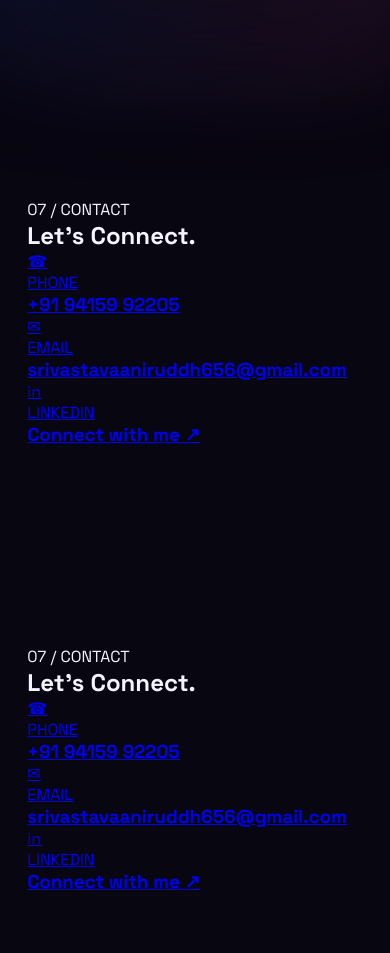
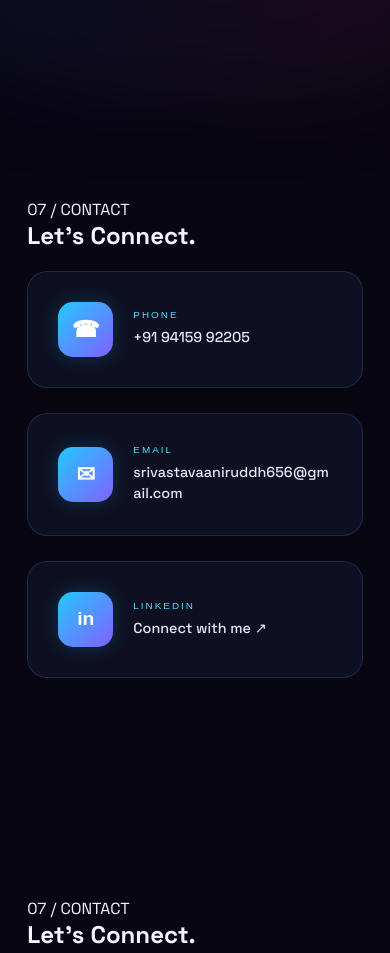
Before and after one commit to aniruddh45/portfolio, a plain HTML site: page index.html in a window 390 px wide. Shown: the part 8913-9866 px from the top of the page. Drawn offline with Linux system fonts and the light colour scheme.

Commit message:
Implement contact section with styles and responsiveness
Added contact section with responsive design and hover effects for contact cards.

```diff
--- a/style.css
+++ b/style.css
@@ -843,3 +843,144 @@ footer {
         padding-bottom: 100px;
     }
 }
+/* =========================
+   CONTACT SECTION
+========================= */
+
+.contact-section {
+    padding-bottom: 120px;
+}
+
+.contact-grid {
+    display: grid;
+
+    grid-template-columns: repeat(3, 1fr);
+
+    gap: 25px;
+
+    margin-top: 20px;
+}
+
+.contact-card {
+    display: flex;
+
+    align-items: center;
+
+    gap: 20px;
+
+    padding: 30px;
+
+    min-height: 120px;
+
+    text-decoration: none;
+
+    color: white;
+
+    background: rgba(16, 20, 40, 0.75);
+
+    border: 1px solid rgba(100, 150, 255, 0.18);
+
+    border-radius: 20px;
+
+    transition: all 0.35s ease;
+
+    backdrop-filter: blur(12px);
+}
+
+.contact-card:hover {
+    transform: translateY(-8px);
+
+    border-color: #4adfff;
+
+    background: rgba(30, 40, 75, 0.75);
+
+    box-shadow:
+        0 0 25px rgba(74, 223, 255, 0.15),
+        0 0 50px rgba(120, 80, 255, 0.1);
+}
+
+
+/* Contact Icon */
+
+.contact-icon {
+    width: 55px;
+
+    height: 55px;
+
+    min-width: 55px;
+
+    display: flex;
+
+    align-items: center;
+
+    justify-content: center;
+
+    border-radius: 15px;
+
+    font-size: 1.4rem;
+
+    font-weight: 700;
+
+    background: linear-gradient(
+        135deg,
+        #24c9ff,
+        #8060ff
+    );
+
+    box-shadow:
+        0 0 20px rgba(50, 190, 255, 0.2);
+}
+
+.linkedin-icon {
+    font-family: Arial, sans-serif;
+
+    font-size: 1.2rem;
+}
+
+
+/* Contact Text */
+
+.contact-details {
+    min-width: 0;
+}
+
+.contact-details span {
+    display: block;
+
+    margin-bottom: 7px;
+
+    color: #54d9ff;
+
+    font-family: "Orbitron", sans-serif;
+
+    font-size: 0.62rem;
+
+    letter-spacing: 2px;
+}
+
+.contact-details h3 {
+    font-size: 0.9rem;
+
+    font-weight: 500;
+
+    color: #e4e8f5;
+
+    word-break: break-word;
+
+    line-height: 1.5;
+}
+
+
+/* Contact Responsive */
+
+@media (max-width: 900px) {
+
+    .contact-grid {
+        grid-template-columns: 1fr;
+    }
+
+    .contact-card {
+        min-height: 100px;
+    }
+
+}
```
